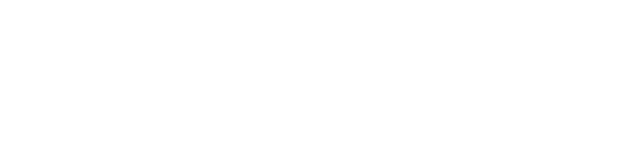
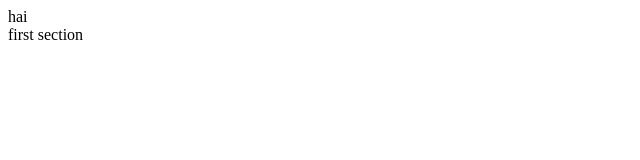
Before and after one commit to Neethukrishna97/SampleEntriProjects, a plain HTML site: page newpage.html in a window 1280 px wide. Shown: the whole page, without its empty margins (0-640 px from the left). Drawn offline with Linux system fonts and the light colour scheme.

Commit message:
Second commit updated newpage

```diff
--- a/newpage.html
+++ b/newpage.html
@@ -6,6 +6,13 @@
     <title>Document</title>
 </head>
 <body>
-
+    <header>
+        <nav>hai</nav>
+    </header>
+    <main>
+        <section>
+            first section
+        </section>
+    </main>
 </body>
 </html>
```
